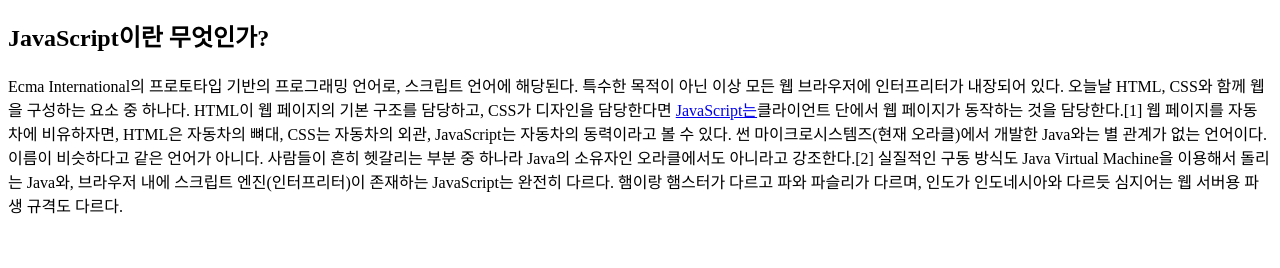
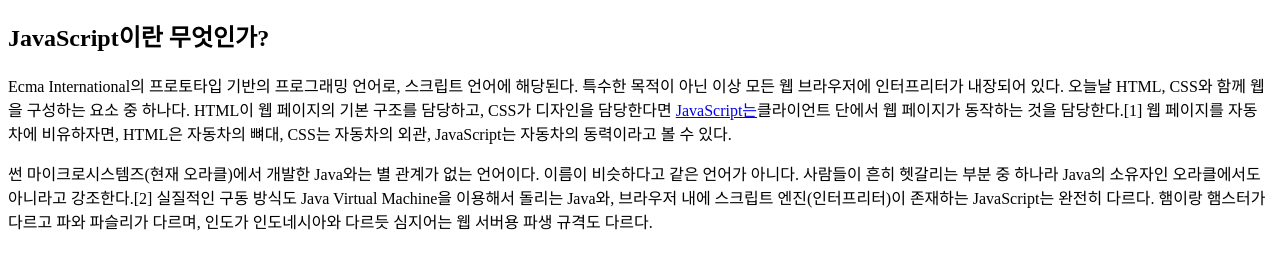
Before and after one commit to dooshine/html_study, a plain HTML site: page web/3.JavaScript.html in a window 1280 px wide. Shown: the part 136-404 px from the top of the page. Drawn offline with Linux system fonts and the light colour scheme.

Commit message:
3.JavaScript

```diff
--- a/web/3.JavaScript.html
+++ b/web/3.JavaScript.html
@@ -1,4 +1,5 @@
 <!doctype html>
+
 <html>
 
 <head>
@@ -8,6 +9,7 @@
 
 <body>
     <h1><a href="index.html" title="WEB specification">WEB</a></h1>
+
     <ol>
         <li><a href="1.html" title="HTML specification">HTML</a></li>
         <li><a href="2.CSS.html" title="CSS specification">CSS</a></li>
@@ -16,10 +18,8 @@
 
     <h2>JavaScript이란 무엇인가?</h2>
 
-<p>
-    Ecma International의 프로토타입 기반의 프로그래밍 언어로, 스크립트 언어에 해당된다. 특수한 목적이 아닌 이상 모든 웹 브라우저에 인터프리터가 내장되어 있다. 오늘날 HTML, CSS와 함께 웹을 구성하는 요소 중 하나다. HTML이 웹 페이지의 기본 구조를 담당하고, CSS가 디자인을 담당한다면 <a href="https://namu.wiki/w/JavaScript" target="_blank" title="JavaScript specification">JavaScript는</a>클라이언트 단에서 웹 페이지가 동작하는 것을 담당한다.[1] 웹 페이지를 자동차에 비유하자면, HTML은 자동차의 뼈대, CSS는 자동차의 외관, JavaScript는 자동차의 동력이라고 볼 수 있다.
+    <p>Ecma International의 프로토타입 기반의 프로그래밍 언어로, 스크립트 언어에 해당된다. 특수한 목적이 아닌 이상 모든 웹 브라우저에 인터프리터가 내장되어 있다. 오늘날 HTML, CSS와 함께 웹을 구성하는 요소 중 하나다. HTML이 웹 페이지의 기본 구조를 담당하고, CSS가 디자인을 담당한다면 <a href="https://namu.wiki/w/JavaScript" target="_blank" title="JavaScript specification">JavaScript는</a>클라이언트 단에서 웹 페이지가 동작하는 것을 담당한다.[1] 웹 페이지를 자동차에 비유하자면, HTML은 자동차의 뼈대, CSS는 자동차의 외관, JavaScript는 자동차의 동력이라고 볼 수 있다.</p>
+    <p>썬 마이크로시스템즈(현재 오라클)에서 개발한 Java와는 별 관계가 없는 언어이다. 이름이 비슷하다고 같은 언어가 아니다. 사람들이 흔히 헷갈리는 부분 중 하나라 Java의 소유자인 오라클에서도 아니라고 강조한다.[2] 실질적인 구동 방식도 Java Virtual Machine을 이용해서 돌리는 Java와, 브라우저 내에 스크립트 엔진(인터프리터)이 존재하는 JavaScript는 완전히 다르다. 햄이랑 햄스터가 다르고 파와 파슬리가 다르며, 인도가 인도네시아와 다르듯 심지어는 웹 서버용 파생 규격도 다르다.</p>
+</body>
 
-    썬 마이크로시스템즈(현재 오라클)에서 개발한 Java와는 별 관계가 없는 언어이다. 이름이 비슷하다고 같은 언어가 아니다. 사람들이 흔히 헷갈리는 부분 중 하나라 Java의 소유자인 오라클에서도 아니라고 강조한다.[2] 실질적인 구동 방식도 Java Virtual Machine을 이용해서 돌리는 Java와, 브라우저 내에 스크립트 엔진(인터프리터)이 존재하는 JavaScript는 완전히 다르다. 햄이랑 햄스터가 다르고 파와 파슬리가 다르며, 인도가 인도네시아와 다르듯 심지어는 웹 서버용 파생 규격도 다르다.
-</p>
-</body>
 </html>
```
Lines whose indentation alone changed are shown as unchanged.
